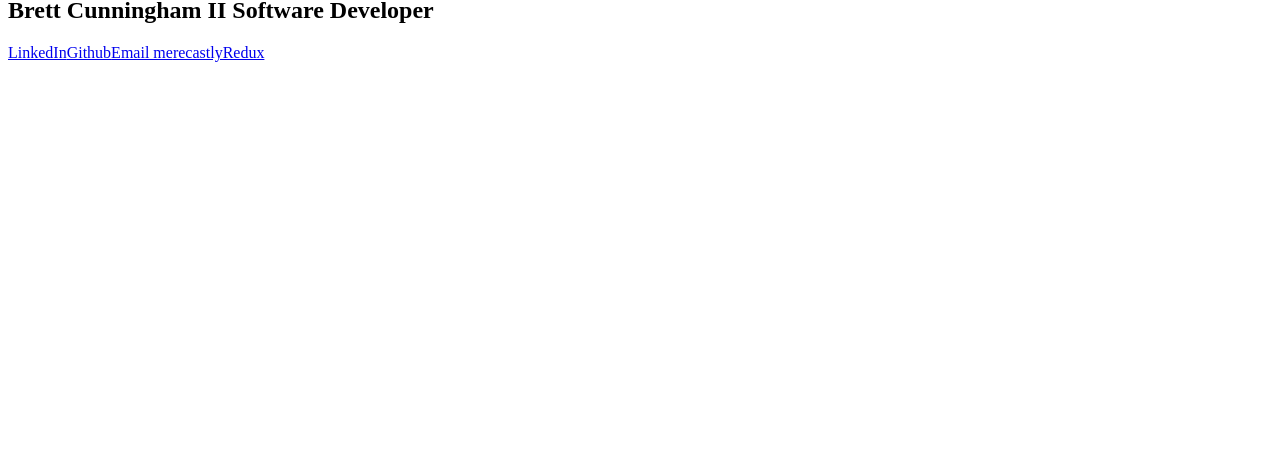
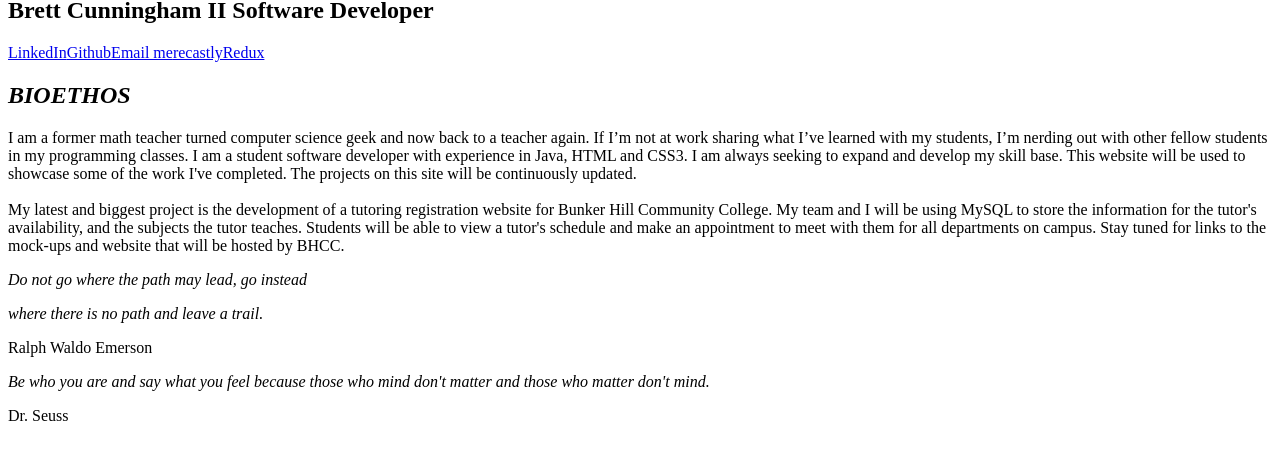
Before and after one commit to MrSankofa/cunningbrett, a React app: page / in a window 1280 px wide. Shown: the part 335-794 px from the top of the page. Built offline with nearby package versions, Linux system fonts and the light colour scheme; the HTML template or start-up script is replaced by a standard one.

Commit message:
sticky header css working

```diff
--- a/client/src/Portfolio/Portfolio.jsx
+++ b/client/src/Portfolio/Portfolio.jsx
@@ -1,10 +1,12 @@
 import React from 'react';
 import Header from '../components/Header.jsx';
+import About from '../components/About.jsx';
 
 export default class Portfolio extends React.Component {
   render() {
     return <React.Fragment>
       <Header/>
+      <About/>
     </React.Fragment>
   }
 }
--- /dev/null
+++ b/client/src/components/About.jsx
@@ -0,0 +1,49 @@
+import React from 'react';
+
+
+const About = () => {
+  return (
+    <React.Fragment>
+      <div id="container"  >
+        <h2><span><em className="lefty">BIO</em><em className="righty">ETHOS</em></span></h2>
+        <section className="portfolio">
+        <section className="column">
+          <p>I am a former math teacher turned computer science geek and now back to a teacher again. If I’m not at work sharing what I’ve learned with my students, I’m nerding out with other fellow students in my programming classes. I am a student software developer with experience in Java, HTML and CSS3. I am always seeking to expand and develop my skill base. This website will be used to showcase some of the work I've completed. The projects on this site will be continuously updated.
+
+          <br/><br/>
+          My latest and biggest project is the development of a tutoring registration website for Bunker Hill Community College. My team and I will be using MySQL to store the information for the tutor's availability, and the subjects the tutor teaches. Students will be able to view a tutor's schedule and make an appointment to meet with them for all departments on campus. Stay tuned for links to the mock-ups and website that will be hosted by BHCC.
+          </p>
+      </section>
+      <section className="column ethos">
+        <p>
+          <em>Do not go where the path may lead, go instead</em>
+        </p>
+        <p>
+          <em>where there is no path and leave a trail.</em>
+        </p>
+        Ralph Waldo Emerson
+        <br></br>
+        <p>
+          <em>Be who you are and say what you feel because those
+          who mind don't matter and those who matter don't mind.</em>
+        </p>
+        <p>
+          Dr. Seuss
+        </p>
+
+        {/* <ul className="skills">
+          <li className="html">HTML</li>
+          <li className="scss">CSS</li>
+          <li className="js">Java</li>
+          <li className="C/C++">C/C++</li>
+          <li className="JSP">JavaServer Pages</li>
+        </ul> */}
+      </section>
+
+      </section>
+      </div>
+    </React.Fragment>
+  )
+}
+
+export default About
--- a/package.json
+++ b/package.json
@@ -31,6 +31,7 @@
     "react-dom": "^16.8.6",
     "react-redux": "^7.1.0",
     "redux": "^4.0.4",
+    "styled-components": "^4.3.2",
     "webpack": "^4.38.0",
     "webpack-cli": "^3.3.6"
   },
```
Also changed, not shown: 1 other file (tests, documents, lock files or other folders).
